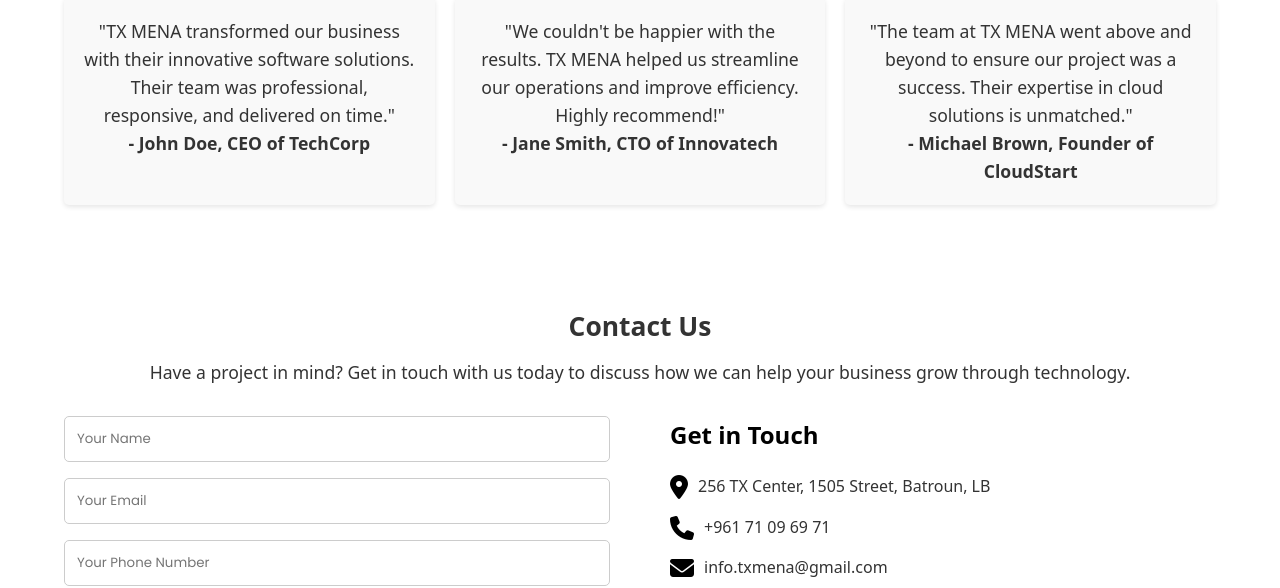
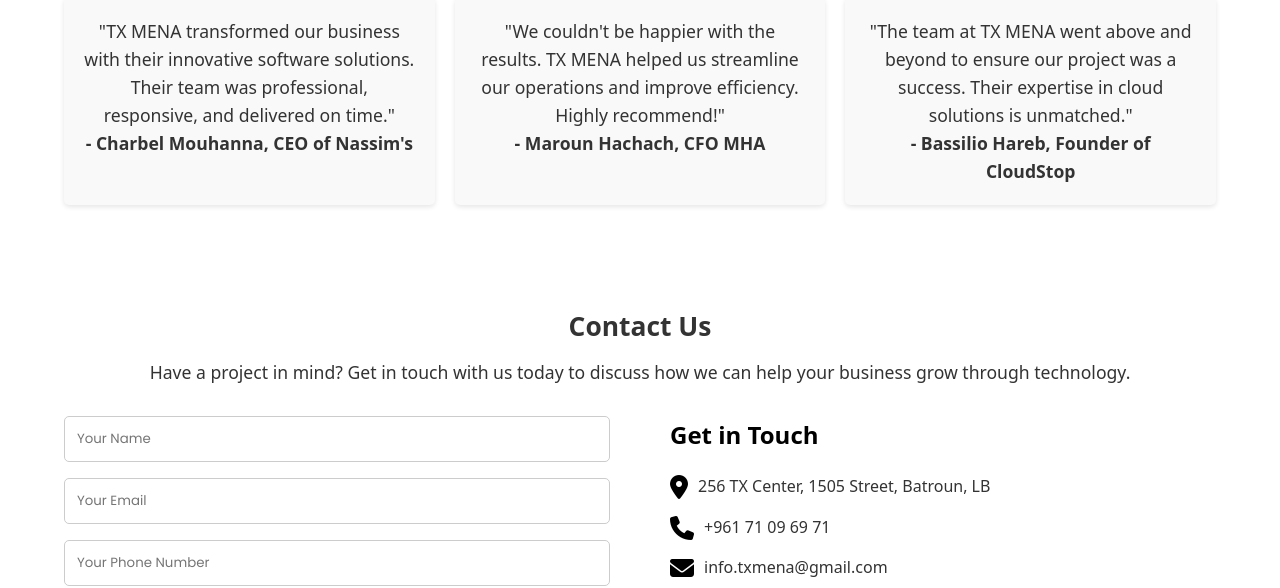
Before and after one commit to Tonyelchediac/tx-mena, a plain HTML site: page index.html in a window 1280 px wide. Shown: the part 3740-4328 px from the top of the page. Drawn offline with Linux system fonts and the light colour scheme; a script that the page names is missing.

Commit message:
Update index.html

```diff
--- a/index.html
+++ b/index.html
@@ -191,15 +191,15 @@
       <div class="testimonial-cards">
         <div class="testimonial-card">
           <p>"TX MENA transformed our business with their innovative software solutions. Their team was professional, responsive, and delivered on time."</p>
-          <h4>- John Doe, CEO of TechCorp</h4>
+          <h4>- Charbel Mouhanna, CEO of Nassim's</h4>
         </div>
         <div class="testimonial-card">
           <p>"We couldn't be happier with the results. TX MENA helped us streamline our operations and improve efficiency. Highly recommend!"</p>
-          <h4>- Jane Smith, CTO of Innovatech</h4>
+          <h4>- Maroun Hachach, CFO MHA</h4>
         </div>
         <div class="testimonial-card">
           <p>"The team at TX MENA went above and beyond to ensure our project was a success. Their expertise in cloud solutions is unmatched."</p>
-          <h4>- Michael Brown, Founder of CloudStart</h4>
+          <h4>- Bassilio Hareb, Founder of CloudStop</h4>
         </div>
       </div>
     </div>
```
